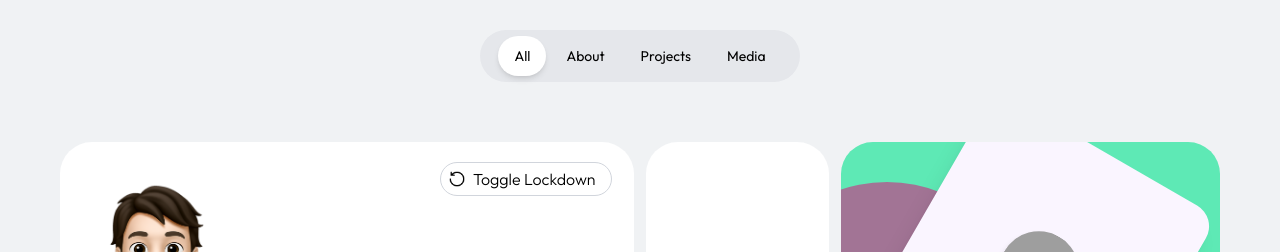
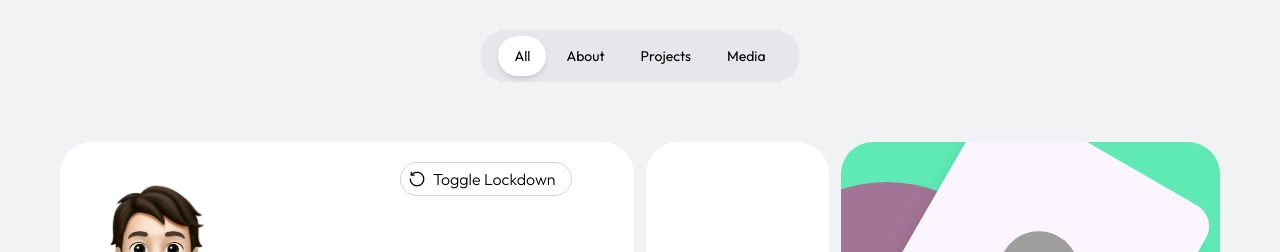
Before and after one commit to VishalOz/VishFolio, a React (Vite) app: page / in a window 1280 px wide. Shown: the top 252 px of the page. Built offline with nearby package versions, Linux system fonts and the light colour scheme; grey boxes are pictures that could not be loaded.

Commit message:
First box responsive

```diff
--- a/src/Home.jsx
+++ b/src/Home.jsx
@@ -48,19 +48,19 @@ const Home = () => {
       <Nav selected={selected} setSelected={setSelected}/>
       <div className={`grid sm:grid-cols-6 sm:grid-rows-14 lg:grid-cols-6 lg:grid-rows-7 sm:gap-3 lg:gap-3 max-w-[1200px] max-h-[1190px] p-5 mx-auto mt-10`}>
         <motion.div
-        className={`sm:row-span-4 sm:col-span-2 lg:row-span-2 lg:col-span-3 rounded-4xl p-5 relative ${theme === 'dark' ? 'bg-black border border-gray-300' : 'bg-white'}`}
+        className={`sm:row-span-4 sm:col-span-6 lg:row-span-2 lg:col-span-3 rounded-4xl p-5 relative ${theme === 'dark' ? 'bg-black border border-gray-300' : 'bg-white'}`}
           animate={{ opacity: isActive('About') ? 1 : 0.3, scale: isActive('Media') ? 1 : 0.97}}
           transition={{ duration: 0.3, ease: 'easeInOut' }}
         >
           {/* Toggle Button */}
           <motion.button
             onClick={handleToggle}
-            className="absolute w-43 mx-90  flex items-center gap-2 border border-gray-300 rounded-full px-2 py-1 cursor-pointer hover:border-gray-400 transition-all duration-200"
+            className={`absolute w-43 mx-90 sm:mx-80 flex items-center gap-2 border border-gray-300 rounded-full px-2 py-1 cursor-pointer hover:border-gray-400 transition-all duration-200`}
             whileTap={{ scale: 0.95 }}
           >
             <motion.img
               src={toggleIcon}
-              className={`w-4`}
+              className={`w-4 ${theme === 'dark' ? 'filter invert' : ''}`}
               animate={{ rotate: toggle ? 360 : 0 }}
               shadow={`bg-indigo-300`}
               transition={{ duration: 0.5 }}
```
